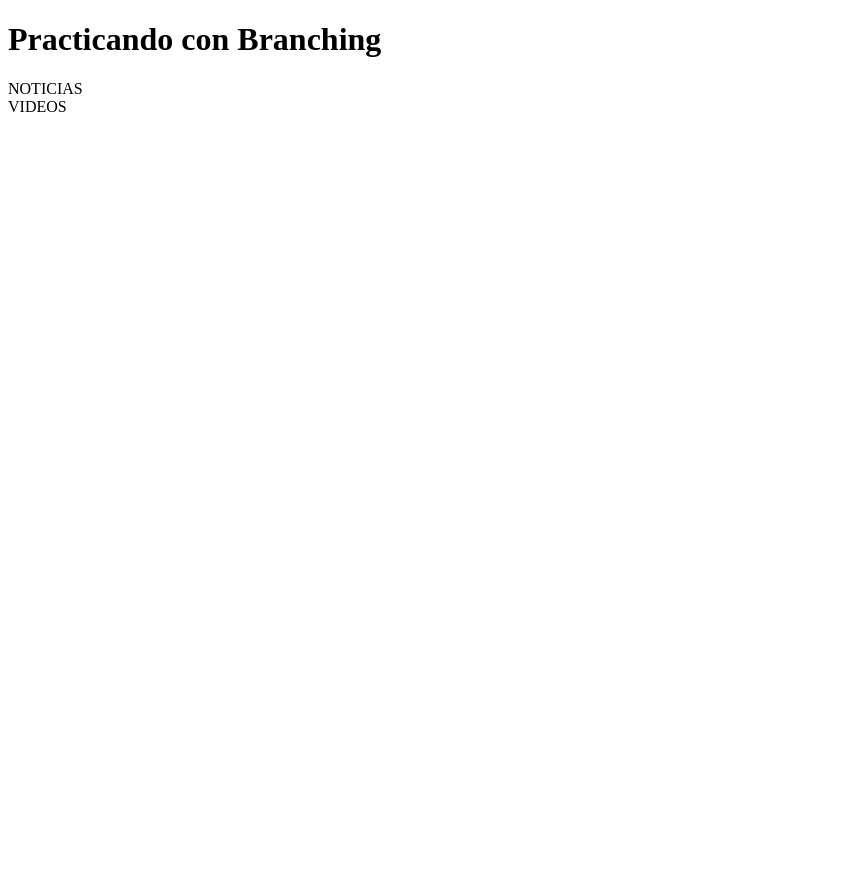
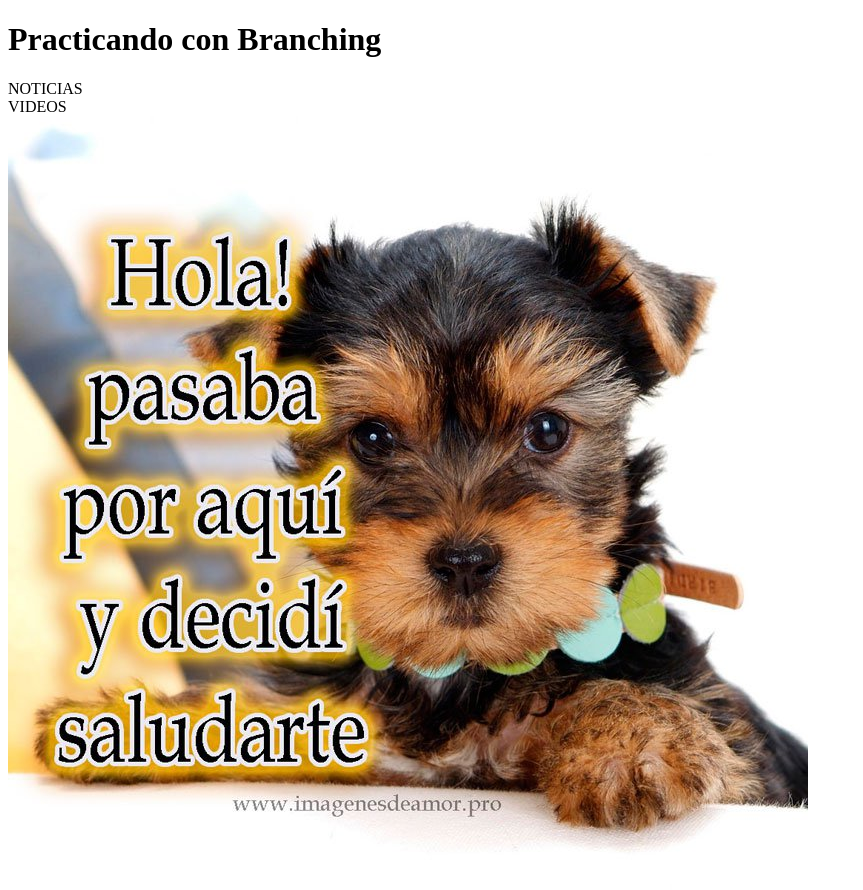
Before and after one commit to nathaastolar/ayudantia-2802, a plain HTML site: page index.html in a window 1280 px wide. Shown: the whole page, without its empty margins (0-863 px from the left). Before the commit the page ends 800 px from the top, so only its background shows below. Drawn offline with Linux system fonts and the light colour scheme.

Commit message:
agregar imagen

```diff
--- a/index.html
+++ b/index.html
@@ -11,6 +11,7 @@
 <form action="">
 <section>NOTICIAS</section>
 <section>VIDEOS</section>
+<section><img src="perrito-elegante.jpg" alt=""></section>
 </form>
 
 </body>
```
Also changed, not shown: perrito-elegante.jpg (added).
